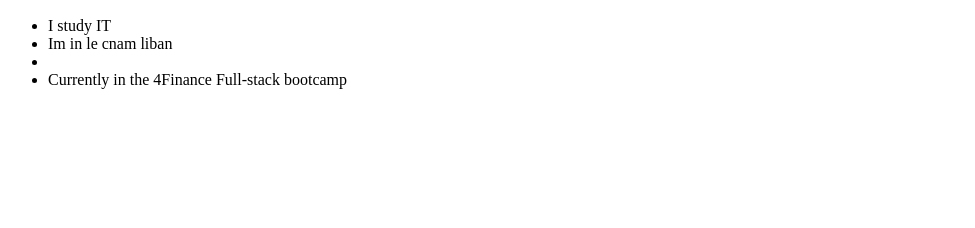
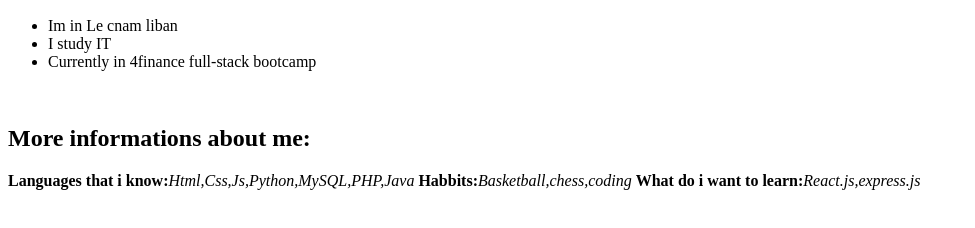
Before and after one commit to hassanlmezher/session1, a plain HTML site: page index.html in a window 1280 px wide. Shown: the part 110-338 px from the top of the page, without its empty margins (0-975 px from the left). Drawn offline with Linux system fonts and the light colour scheme.

Commit message:
main-more-info

```diff
--- a/index.html
+++ b/index.html
@@ -15,11 +15,18 @@
 
     <main>
         <ul>
+            <li>Im in Le cnam liban</li>
             <li>I study IT</li>
-            <li>Im in le cnam liban<li>
-            <li>Currently in the 4Finance Full-stack bootcamp</li>
+            <li>Currently in 4finance full-stack bootcamp</li>
         </ul>
+        <br>
+        <h2>More informations about me:</h2>
+        <strong>Languages that i know:</strong><em>Html,Css,Js,Python,MySQL,PHP,Java</em>
+        <strong>Habbits:</strong><em>Basketball,chess,coding</em>
+        <strong>What do i want to learn:</strong><em>React.js,express.js</em>
     </main>
+
+
 
 </body>
 </html>
```
